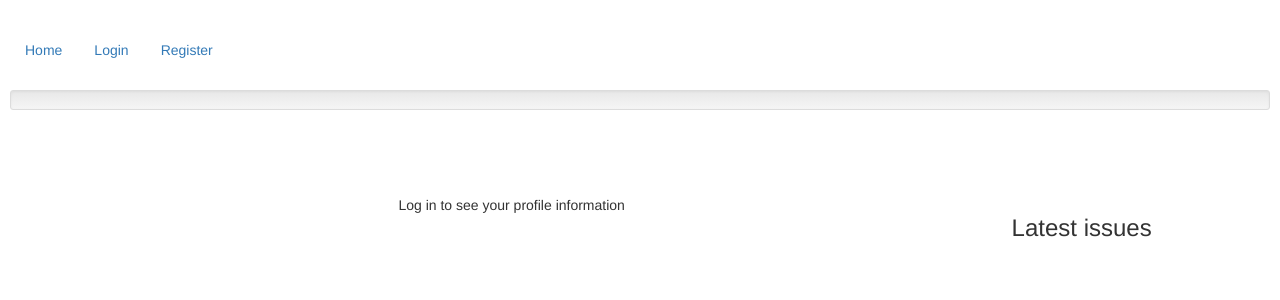
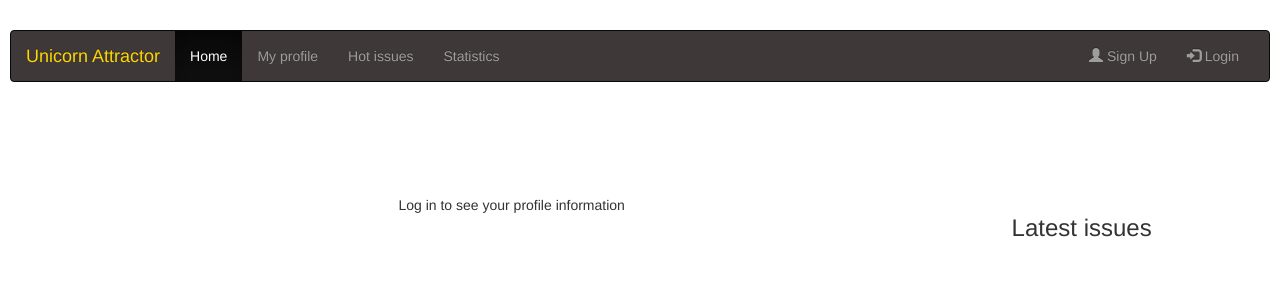
Before and after one commit to TaigaTenori/project5-IssueTracker, a Django app: page / in a window 1280 px wide. Shown: the top 300 px of the page. Run offline with Django 3.2, Linux system fonts and the light colour scheme; data that the repository does not hold is empty; some libraries are stand-ins or nearby versions.

Commit message:
reworked navbar

```diff
--- a/cart/views.py
+++ b/cart/views.py
@@ -2,6 +2,7 @@ from django.shortcuts import render, redirect, reverse
 from issues.models import IssueModel
 from django.shortcuts import get_object_or_404
 from django.contrib import messages
+from django.utils.safestring import mark_safe
 
 # Create your views here.
 
@@ -16,7 +17,7 @@ def add_upvote(request, issue_id, issue_name):
 
     request.session['cart'] = cart
 
-    messages.add_message(request, messages.INFO, 'This upvote has been added to your basket.')
+    messages.add_message(request, messages.INFO, mark_safe('This upvote (<a href="' + reverse('issue_details', args=[issue_id]) +'">go to issue</a>) has been added to your basket.'))
 
     return redirect(reverse('home'))
 
--- a/static/css/style.css
+++ b/static/css/style.css
@@ -76,3 +76,12 @@ a.issue_remove_link:hover {
   min-width: 1em;
   //font-weight:bold;
 }
+.navbar-inverse {
+  background-color: #3f3838;
+  background-image: none;
+  background-repeat: no-repeat;
+
+ }
+.navbar-inverse .navbar-brand {
+   color: gold;
+ }
--- a/templates/base.html
+++ b/templates/base.html
@@ -26,15 +26,36 @@
     <body>
         <div class="grid-container">
             <div class="grid-menu">
+                <nav class="navbar navbar-inverse">
+                  <div class="container-fluid">
+                    <div class="navbar-header">
+                      <button type="button" class="navbar-toggle" data-toggle="collapse" data-target="#myNavbar">
+                        <span class="icon-bar"></span>
+                        <span class="icon-bar"></span>
+                        <span class="icon-bar"></span>
+                      </button>
+                      <a class="navbar-brand" href="#">Unicorn Attractor</a>
+                    </div>
+                    <div class="collapse navbar-collapse" id="myNavbar">
 
-                <!-- left menu -->
-                <ul class="nav nav-pills">
-                    <li role="presentation"><a href="{% url 'home' %}">Home</a></li>
+                      <ul class="nav navbar-nav">
                         {% if user.is_authenticated %}
-                        <li role="presentation"><a href="{% url 'logout' %}">Logout</a></li>
-                        <li role="presentation"><a href="{% url 'profile' %}">Profile</a></li>
-                        <li id="ex4" role="presentation">
-                        <a href="{% url 'view_cart' %}">
+                            <li><button class="btn btn-danger navbar-btn">New Issue</button></li>
+                        {% endif %}
+                        <li class="active"><a href="{% url 'home' %}">Home</a></li>
+
+                        <li><a href="{% url 'profile' %}">My profile</a></li>
+                        <li><a href="#">Hot issues</a></li>
+                        <li><a href="">Statistics</a></li>
+                      </ul>
+
+                      <ul class="nav navbar-nav navbar-right">
+                        {% if not user.is_authenticated %}
+                            <li><a href="{% url 'register' %}"><span class="glyphicon glyphicon-user"></span> Sign Up</a></li>
+                            <li><a href="{% url 'login' %}"><span class="glyphicon glyphicon-log-in"></span> Login</a></li>
+
+                        {% else %}
+                        <li id="ex4" role="presentation">        <a href="{% url 'view_cart' %}">
                                         {% if product_count > 0 %}
                                             <span class="p1 fa-stack fa-1x has-badge" data-count="{{ product_count }}">
                                                 <i class="p1 fa fa-shopping-cart fa-stack-1x xfa-inverse" data-count=" {{ product_count }}"></i>
@@ -43,21 +64,18 @@
                                             <i class="fa fa-shopping-cart"></i>
                                         {% endif %}
                                         </a></li>
-                    {% else %}
-                        <li role="presentation"><a href="{% url 'login' %}">Login</a></li>
-                        <li role="presentation"><a href="{% url 'register' %}">Register</a></li>
+                            <li><p class="navbar-text"> Signed in as {{ user.username }} </p></li>
+                            <li><a href="{% url 'logout' %}"><span class="glyphicon glyphicon-log-in"></span> Logout</a></li>
 
                         {% endif %}
                       </ul>
+                    </div>
+                  </div>
+                </nav>
+                <!-- left menu -->
+
                 <br/>
                 <!-- right hand side menu -->
-                <div class="well well-sm bg-dark">
-                 <ul class="nav nav-pills">
-                    {% if user.is_authenticated %}
-                         <li role="presentation"><a href="{% url 'new_issue' %}">New Issue</a></li>
-                     {% endif %}
-                </ul>
-                </div>
 
             </div>
 
```
Lines whose indentation alone changed are shown as unchanged.
